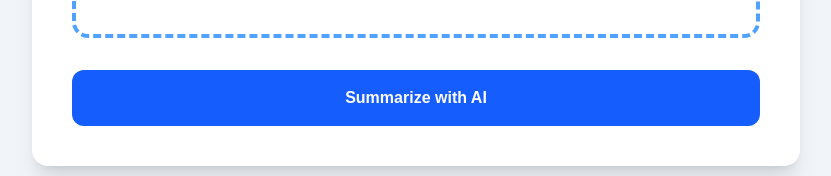
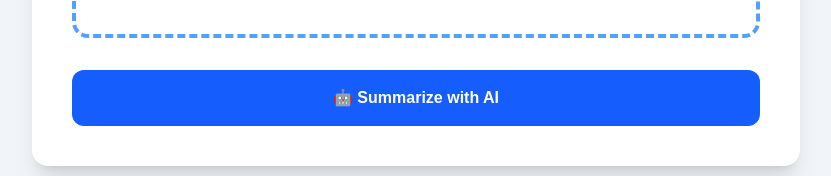
Before and after one commit to rujeko123/StudySimplifyAI, a Next.js app in the folder frontend/: page /upload in a window 1280 px wide. Shown: the part 516-692 px from the top of the page, without its empty margins (224-1055 px from the left). Built offline with nearby package versions, Linux system fonts and the light colour scheme.

Commit message:
Lesson 27 - Added statistics and loading state

```diff
--- a/frontend/app/upload/page.tsx
+++ b/frontend/app/upload/page.tsx
@@ -6,6 +6,7 @@ import { getSimpleExplanation } from "@/lib/explanations";
 
 export default function UploadPage() {
   const [selectedFile, setSelectedFile] = useState<File | null>(null);
+  const [loading, setLoading] = useState(false);
   const [result, setResult] = useState("");
   const [flashcards, setFlashcards] = useState("");
   const [activeCard, setActiveCard] = useState<number | null>(null);
@@ -53,6 +54,7 @@ const [answer, setAnswer] = useState("");
       alert("Please select a file first.");
       return;
     }
+    setLoading(true);
 
     const formData = new FormData();
     formData.append("file", selectedFile);
@@ -68,6 +70,7 @@ console.log(data);
 
 setResult(data.summary);
 setFlashcards(data.flashcards);
+setLoading(false);
 setWordCount(
   data.summary.split(/\s+/).filter(Boolean).length
 );
@@ -161,12 +164,13 @@ async function askTutor() {
           </div>
         )}
 
-        <button
-          onClick={handleSummarize}
-          className="w-full mt-8 bg-blue-600 text-white py-4 rounded-xl font-semibold hover:bg-blue-700 transition"
-        >
-          Summarize with AI
-        </button>
+  <button
+  onClick={handleSummarize}
+  disabled={loading}
+  className="w-full mt-8 bg-blue-600 text-white py-4 rounded-xl font-semibold hover:bg-blue-700 transition disabled:opacity-50 disabled:cursor-not-allowed"
+>
+  {loading ? "⏳ Processing your notes..." : "🤖 Summarize with AI"}
+</button>
 
         {result && (
           <div className="mt-8 bg-white border rounded-xl p-6 shadow">
```
